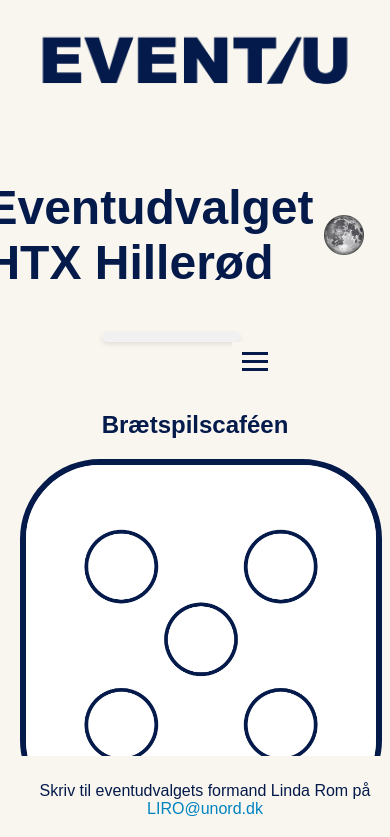
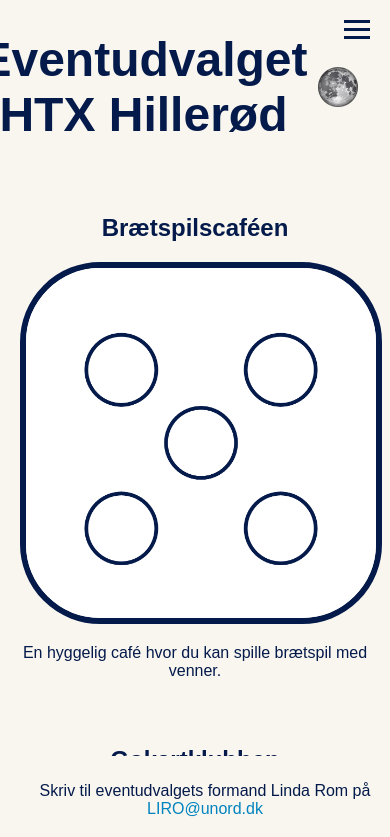
Before and after one commit to lillerom/lilleromexam, a plain HTML site: page index.html in a window 390 px wide. Shown: the top 837 px of the page. Drawn offline with Linux system fonts and the light colour scheme.

Commit message:
lille skærm

```diff
--- a/normal.css
+++ b/normal.css
@@ -118,49 +118,57 @@
     }
     @media (max-width: 600px) {
         .header {
-            grid-template-columns: 1fr; /* Ændrer layoutet til en enkelt kolonne */
+            display: flex;
+            flex-direction: column;
+            align-items: center;
+            justify-content: center;
+            text-align: center;
         }
 
         .column-1,
         .column-2,
         .column-3 {
-            grid-column: 1 / -1; /* Gør hver kolonne til at strække sig over hele bredden */
-            justify-self: center; /* Centrerer kolonnerne horisontalt */
+            width: 100%;
+            margin: 0 auto;
+            text-align: center;
         }
 
         .nested-columns {
-            grid-template-columns: 1fr; /* Ændrer nested kolonner til en enkelt kolonne */
+            display: flex;
+            flex-direction: column;
+            align-items: center;
+            justify-content: center;
         }
 
         .grid-container {
-            grid-template-columns: 1fr;
+            display: flex;
+            flex-direction: column;
+            align-items: center;
+            justify-content: center;
         }
+
         .empty {
             display: none;
         }
+
         header .logo {
             display: none;
         }
+
         .hamburger {
-            display: block; /* Viser hamburgermenuen på små skærme */
-            top: 10px; /* Placerer hamburgermenuen i øverste højre hjørne */
+            display: block;
+            position: absolute;
+            top: 10px;
             right: 10px;
         }
+
         .search-container {
             display: none;
+        }
 
-        }
-        .search-container input {
-            display: none;
-
-        }
-        .search-container button {
-            display: none;
-
-        }
+        .search-container input,
+        .search-container button,
         .search-container button:hover {
             display: none;
-
         }
-
     }
```
